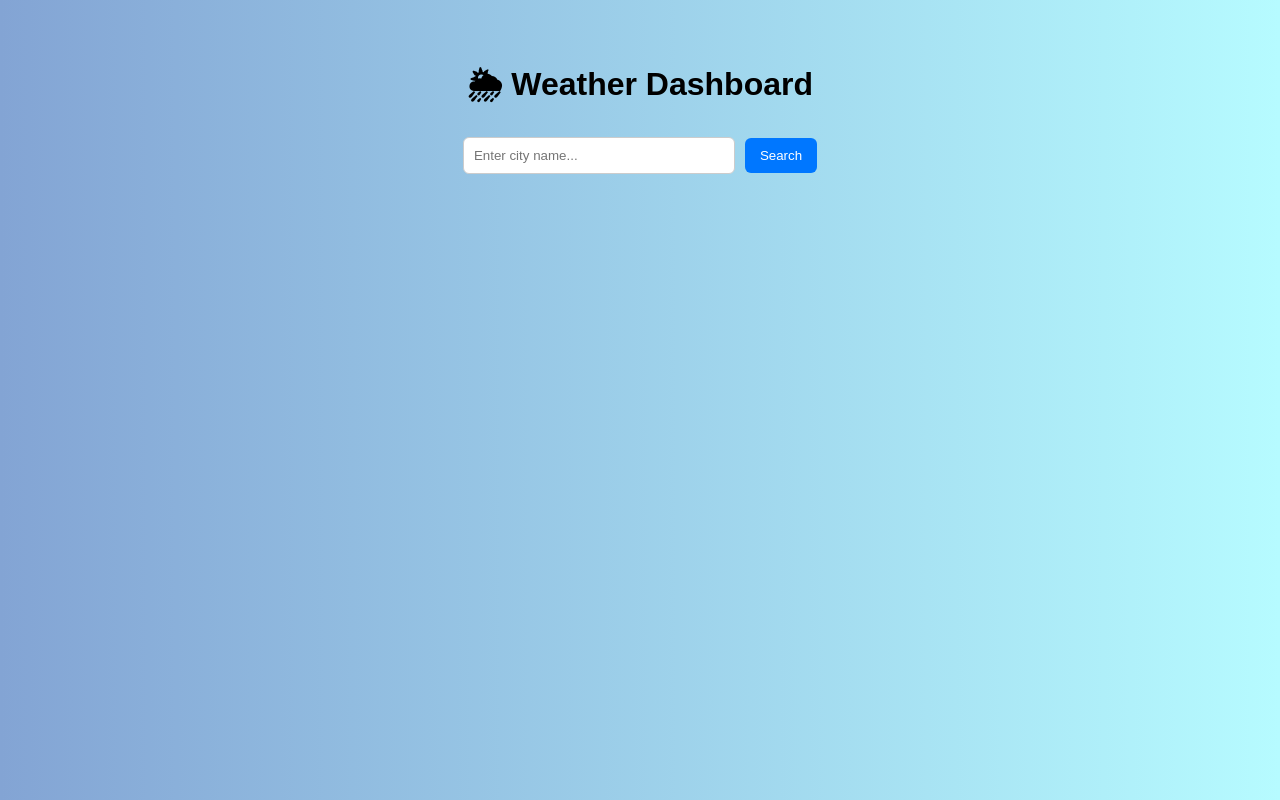
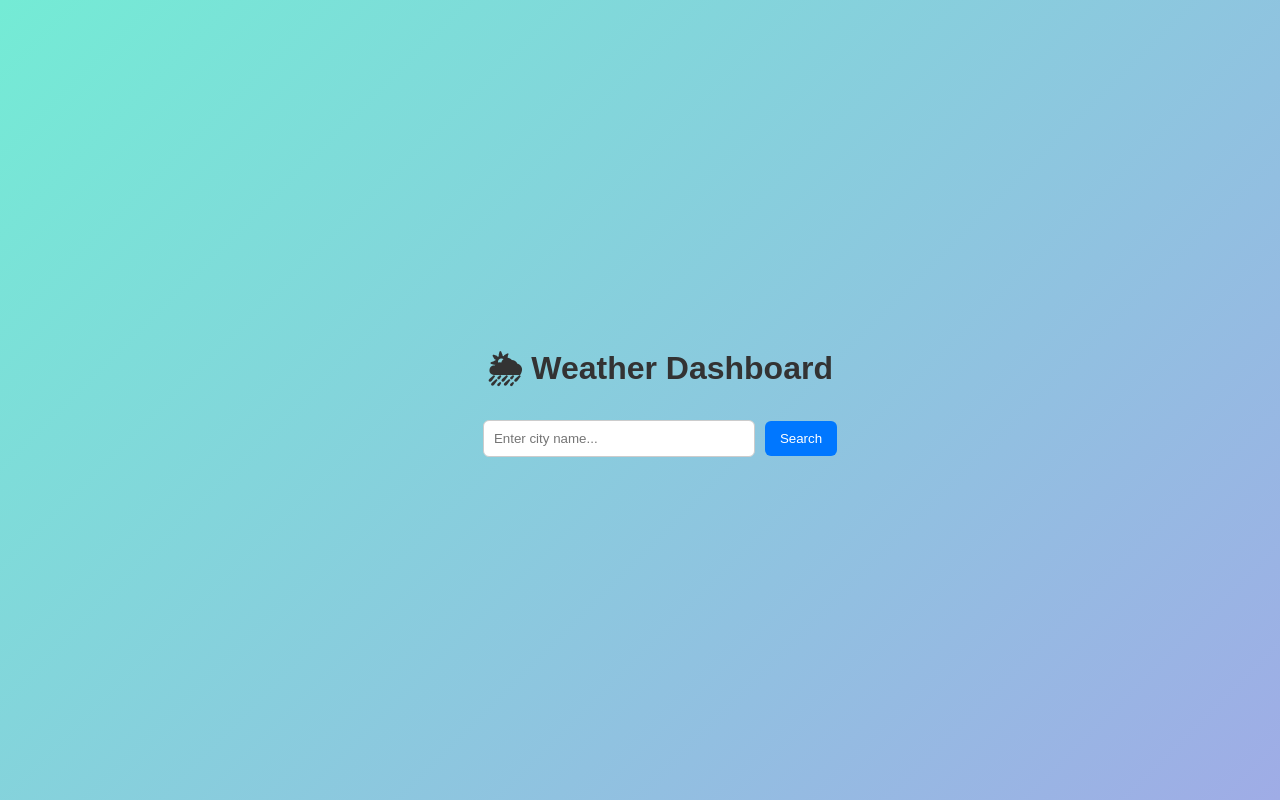
Before and after one commit to theerthagirivasan/WeatherDashboard, a React (Create React App) app in the folder weatherdashboard/: page / in a window 1280 px wide. Built offline with nearby package versions, Linux system fonts and the light colour scheme.

Commit message:
Updated App.css

```diff
--- a/weatherdashboard/src/App.css
+++ b/weatherdashboard/src/App.css
@@ -1,12 +1,17 @@
-/* src/App.css */
 body {
-  background: linear-gradient(to right, #83a4d4, #b6fbff);
+  margin: 0;
   font-family: "Poppins", sans-serif;
-  margin: 0;
-  padding: 0;
+  background: linear-gradient(135deg, #74ebd5 0%, #9face6 100%);
+  display: flex;
+  justify-content: center;
+  align-items: center;
+  min-height: 100vh;
+  color: #333;
 }
 
 .App {
+  width: 100%;
+  max-width: 420px;
   text-align: center;
-  padding: 40px;
+  padding: 20px;
 }
```
